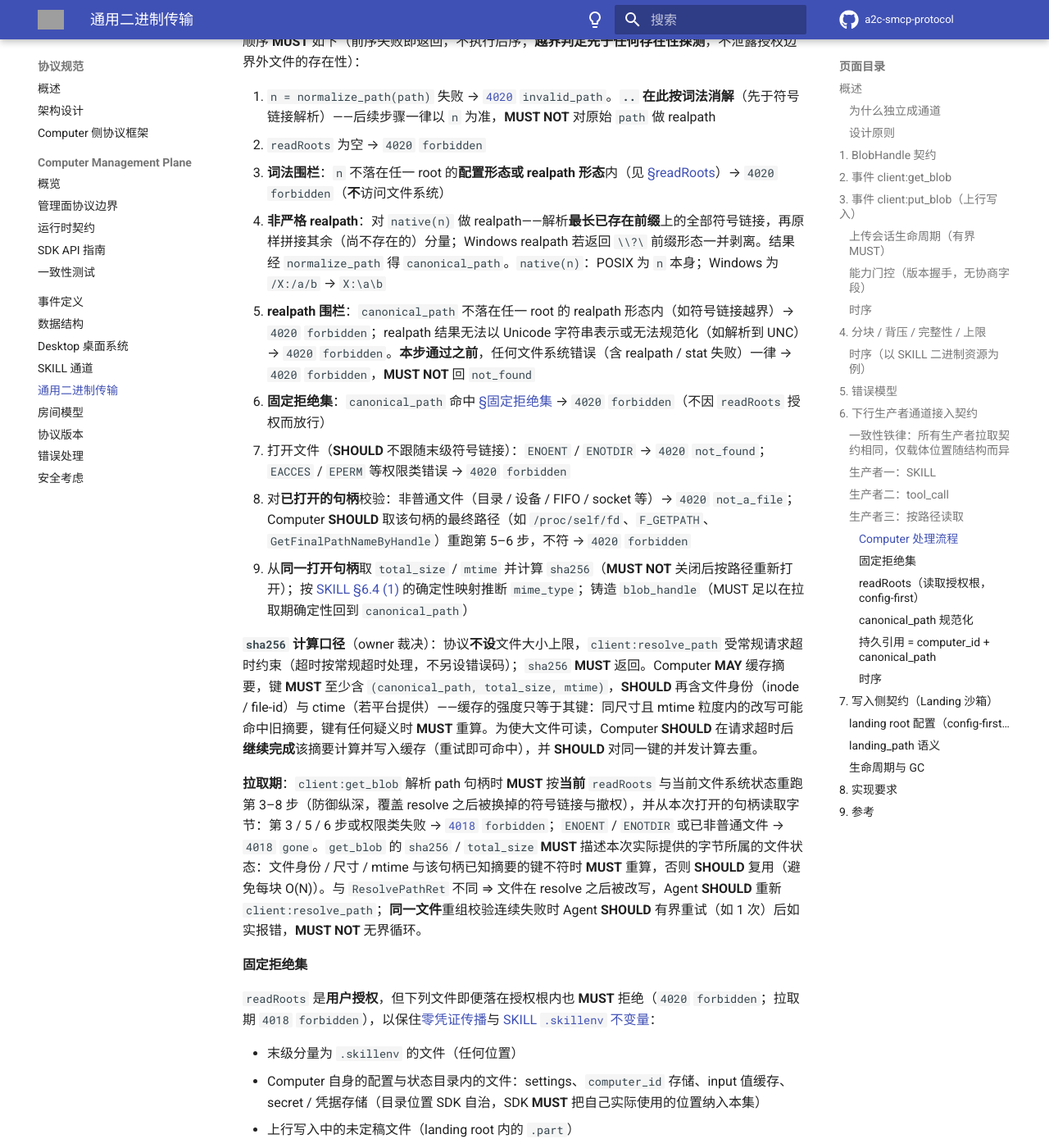
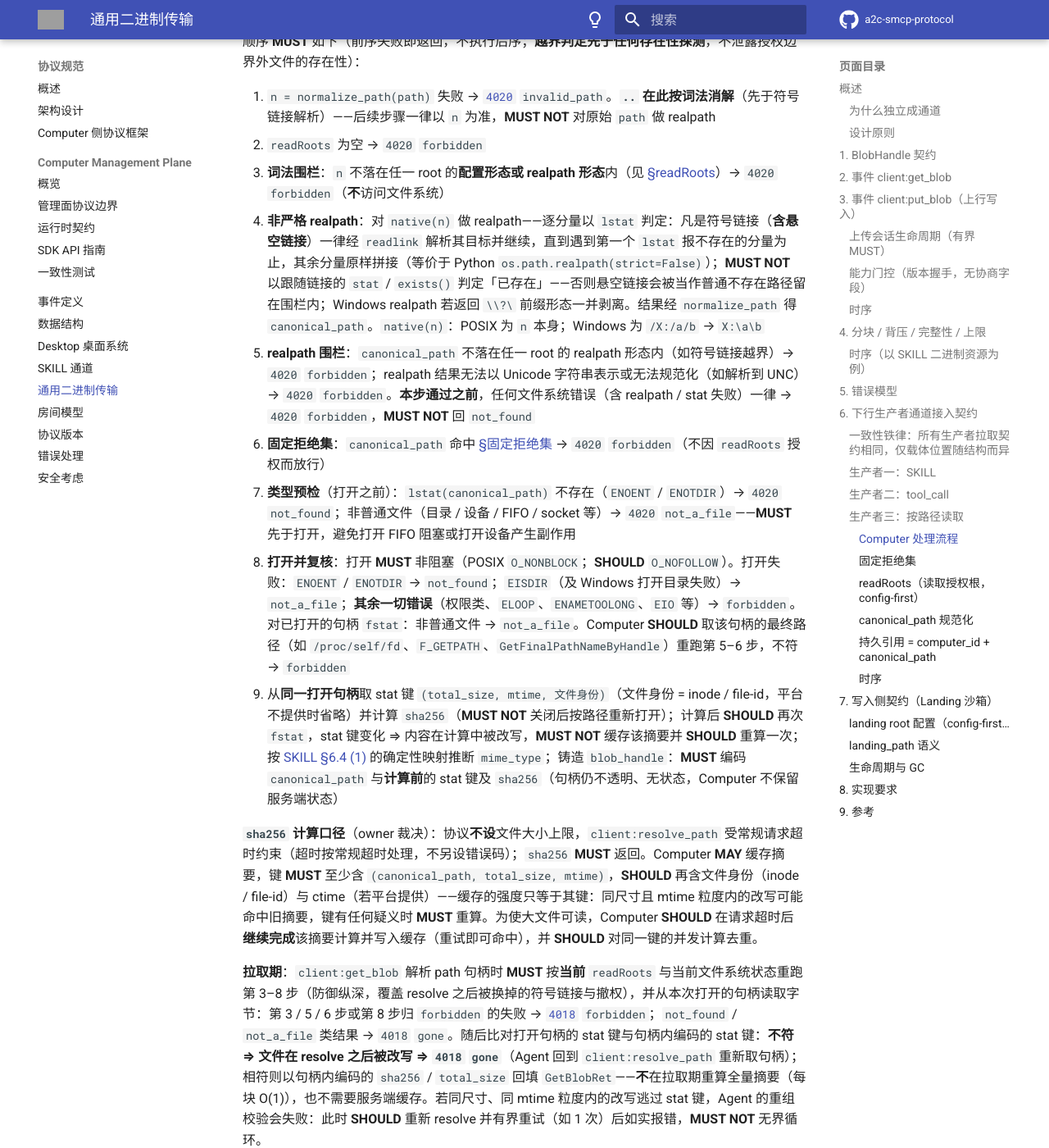
Before and after one commit to A2C-SMCP/a2c-smcp-protocol, an MkDocs documentation site: the page built from docs/specification/blob-transfer.md, in a window 1280 px wide and 1400 px high, scrolled down 10340 px. Shown: the whole window at 82% size. Built offline with MkDocs 1.6.1 and Material for MkDocs 9.7.7, drawn with Linux system fonts in a browser that asks for light colours; comment, search, counter and statistics services are not loaded; the version menu is left out; some of the changed text lies outside the part shown; grey boxes are pictures that could not be loaded.

Commit message:
docs(blob): resolve_path 复审修订 — protocol#65
- 非严格 realpath 明确 lstat + readlink（悬空链接照样解析），禁以 stat/exists 判定存在（防存在性泄露）
- 打开前 lstat 类型预检（FIFO/设备不打开）+ 非阻塞打开；errno 映射补 EISDIR→not_a_file、其余→forbidden 兜底
- path 句柄编码 canonical_path + stat 键 + sha256：拉取期 stat 键不符 → 4018 gone，相符直接回填（无状态、每块 O(1)）
- 计算后 re-fstat，变化不缓存；拒绝集 SHOULD 以文件身份比对防硬链接，skill.md 措辞收敛
- 迁移指南同步双形态 root 与拉取期校验；conformance §4.5 补悬空链接 / FIFO / 改写 gone / 硬链接

Co-Authored-By: Claude Opus 5.5 (1M context) <noreply@anthropic.com>

```diff
--- a/docs/specification/blob-transfer.md
+++ b/docs/specification/blob-transfer.md
@@ -325,16 +325,16 @@ Agent SDK 因此只有"**去哪找句柄**"一处分支（顶层字段 vs 遍历
 1. `n = normalize_path(path)` 失败 → [`4020`](error-handling.md#path-not-accessible4020) `invalid_path`。**`..` 在此按词法消解**（先于符号链接解析）——后续步骤一律以 `n` 为准，**MUST NOT** 对原始 `path` 做 realpath
 2. `readRoots` 为空 → `4020` `forbidden`
 3. **词法围栏**：`n` 不落在任一 root 的**配置形态或 realpath 形态**内（见 [§readRoots](#readroots读取授权根config-first)）→ `4020` `forbidden`（**不**访问文件系统）
-4. **非严格 realpath**：对 `native(n)` 做 realpath——解析**最长已存在前缀**上的全部符号链接，再原样拼接其余（尚不存在的）分量；Windows realpath 若返回 `\\?\` 前缀形态一并剥离。结果经 `normalize_path` 得 `canonical_path`。`native(n)`：POSIX 为 `n` 本身；Windows 为 `/X:/a/b` → `X:\a\b`
+4. **非严格 realpath**：对 `native(n)` 做 realpath——逐分量以 `lstat` 判定：凡是符号链接（**含悬空链接**）一律经 `readlink` 解析其目标并继续，直到遇到第一个 `lstat` 报不存在的分量为止，其余分量原样拼接（等价于 Python `os.path.realpath(strict=False)`）；**MUST NOT** 以跟随链接的 `stat` / `exists()` 判定「已存在」——否则悬空链接会被当作普通不存在路径留在围栏内；Windows realpath 若返回 `\\?\` 前缀形态一并剥离。结果经 `normalize_path` 得 `canonical_path`。`native(n)`：POSIX 为 `n` 本身；Windows 为 `/X:/a/b` → `X:\a\b`
 5. **realpath 围栏**：`canonical_path` 不落在任一 root 的 realpath 形态内（如符号链接越界）→ `4020` `forbidden`；realpath 结果无法以 Unicode 字符串表示或无法规范化（如解析到 UNC）→ `4020` `forbidden`。**本步通过之前**，任何文件系统错误（含 realpath / stat 失败）一律 → `4020` `forbidden`，**MUST NOT** 回 `not_found`
 6. **固定拒绝集**：`canonical_path` 命中 [§固定拒绝集](#固定拒绝集) → `4020` `forbidden`（不因 `readRoots` 授权而放行）
-7. 打开文件（**SHOULD** 不跟随末级符号链接）：`ENOENT` / `ENOTDIR` → `4020` `not_found`；`EACCES` / `EPERM` 等权限类错误 → `4020` `forbidden`
-8. 对**已打开的句柄**校验：非普通文件（目录 / 设备 / FIFO / socket 等）→ `4020` `not_a_file`；Computer **SHOULD** 取该句柄的最终路径（如 `/proc/self/fd`、`F_GETPATH`、`GetFinalPathNameByHandle`）重跑第 5–6 步，不符 → `4020` `forbidden`
-9. 从**同一打开句柄**取 `total_size` / `mtime` 并计算 `sha256`（**MUST NOT** 关闭后按路径重新打开）；按 [SKILL §6.4 (1)](skill.md#64-mime_type-确定性与文本-mime判据) 的确定性映射推断 `mime_type`；铸造 `blob_handle`（MUST 足以在拉取期确定性回到 `canonical_path`）
+7. **类型预检**（打开之前）：`lstat(canonical_path)` 不存在（`ENOENT` / `ENOTDIR`）→ `4020` `not_found`；非普通文件（目录 / 设备 / FIFO / socket 等）→ `4020` `not_a_file`——**MUST** 先于打开，避免打开 FIFO 阻塞或打开设备产生副作用
+8. **打开并复核**：打开 **MUST** 非阻塞（POSIX `O_NONBLOCK`；**SHOULD** `O_NOFOLLOW`）。打开失败：`ENOENT` / `ENOTDIR` → `not_found`；`EISDIR`（及 Windows 打开目录失败）→ `not_a_file`；**其余一切错误**（权限类、`ELOOP`、`ENAMETOOLONG`、`EIO` 等）→ `forbidden`。对已打开的句柄 `fstat`：非普通文件 → `not_a_file`。Computer **SHOULD** 取该句柄的最终路径（如 `/proc/self/fd`、`F_GETPATH`、`GetFinalPathNameByHandle`）重跑第 5–6 步，不符 → `forbidden`
+9. 从**同一打开句柄**取 stat 键 `(total_size, mtime, 文件身份)`（文件身份 = inode / file-id，平台不提供时省略）并计算 `sha256`（**MUST NOT** 关闭后按路径重新打开）；计算后 **SHOULD** 再次 `fstat`，stat 键变化 ⇒ 内容在计算中被改写，**MUST NOT** 缓存该摘要并 **SHOULD** 重算一次；按 [SKILL §6.4 (1)](skill.md#64-mime_type-确定性与文本-mime判据) 的确定性映射推断 `mime_type`；铸造 `blob_handle`：**MUST** 编码 `canonical_path` 与**计算前**的 stat 键及 `sha256`（句柄仍不透明、无状态，Computer 不保留服务端状态）
 
 **`sha256` 计算口径**（owner 裁决）：协议**不设**文件大小上限，`client:resolve_path` 受常规请求超时约束（超时按常规超时处理，不另设错误码）；`sha256` **MUST** 返回。Computer **MAY** 缓存摘要，键 **MUST** 至少含 `(canonical_path, total_size, mtime)`，**SHOULD** 再含文件身份（inode / file-id）与 ctime（若平台提供）——缓存的强度只等于其键：同尺寸且 mtime 粒度内的改写可能命中旧摘要，键有任何疑义时 **MUST** 重算。为使大文件可读，Computer **SHOULD** 在请求超时后**继续完成**该摘要计算并写入缓存（重试即可命中），并 **SHOULD** 对同一键的并发计算去重。
 
-**拉取期**：`client:get_blob` 解析 path 句柄时 **MUST** 按**当前** `readRoots` 与当前文件系统状态重跑第 3–8 步（防御纵深，覆盖 resolve 之后被换掉的符号链接与撤权），并从本次打开的句柄读取字节：第 3 / 5 / 6 步或权限类失败 → [`4018`](error-handling.md#blob-not-accessible4018) `forbidden`；`ENOENT` / `ENOTDIR` 或已非普通文件 → `4018` `gone`。`get_blob` 的 `sha256` / `total_size` **MUST** 描述本次实际提供的字节所属的文件状态：文件身份 / 尺寸 / mtime 与该句柄已知摘要的键不符时 **MUST** 重算，否则 **SHOULD** 复用（避免每块 O(N)）。与 `ResolvePathRet` 不同 ⇒ 文件在 resolve 之后被改写，Agent **SHOULD** 重新 `client:resolve_path`；**同一文件**重组校验连续失败时 Agent **SHOULD** 有界重试（如 1 次）后如实报错，**MUST NOT** 无界循环。
+**拉取期**：`client:get_blob` 解析 path 句柄时 **MUST** 按**当前** `readRoots` 与当前文件系统状态重跑第 3–8 步（防御纵深，覆盖 resolve 之后被换掉的符号链接与撤权），并从本次打开的句柄读取字节：第 3 / 5 / 6 步或第 8 步归 `forbidden` 的失败 → [`4018`](error-handling.md#blob-not-accessible4018) `forbidden`；`not_found` / `not_a_file` 类结果 → `4018` `gone`。随后比对打开句柄的 stat 键与句柄内编码的 stat 键：**不符 ⇒ 文件在 resolve 之后被改写 ⇒ `4018` `gone`**（Agent 回到 `client:resolve_path` 重新取句柄）；相符则以句柄内编码的 `sha256` / `total_size` 回填 `GetBlobRet`——**不**在拉取期重算全量摘要（每块 O(1)），也不需要服务端缓存。若同尺寸、同 mtime 粒度内的改写逃过 stat 键，Agent 的重组校验会失败：此时 **SHOULD** 重新 resolve 并有界重试（如 1 次）后如实报错，**MUST NOT** 无界循环。
 
 #### 固定拒绝集
 
@@ -343,6 +343,8 @@ Agent SDK 因此只有"**去哪找句柄**"一处分支（顶层字段 vs 遍历
 - 末级分量为 `.skillenv` 的文件（任何位置）
 - Computer 自身的配置与状态目录内的文件：settings、`computer_id` 存储、input 值缓存、secret / 凭据存储（目录位置 SDK 自治，SDK **MUST** 把自己实际使用的位置纳入本集）
 - 上行写入中的未定稿文件（landing root 内的 `.part`）
+
+判定以 `canonical_path` 为准（第 6 步），并在打开后的最终路径复核中重跑（第 8 步）。名称判定挡不住**硬链接**（`ln ~/.config/a2c/settings.json root/x`）：Computer **SHOULD** 另以打开句柄的文件身份（`(dev, inode)` / file-id）比对拒绝集中由本 SDK 自身管理的文件。
 
 拒绝集与 `readRoots` 互不替代：`readRoots` 决定「用户愿意给 Robot 读什么」，拒绝集决定「无论用户怎么配都不得经读取通道外流什么」。
 
```
Also changed, not shown: docs/migrations/v0.5.0-resolve-path.md (+3 -3 lines), docs/specification/computer-management/conformance-tests.md (+4 -0 lines), docs/specification/error-handling.md (+4 -4 lines), docs/specification/events.md (+4 -3 lines), docs/specification/skill.md (+1 -1 lines).
